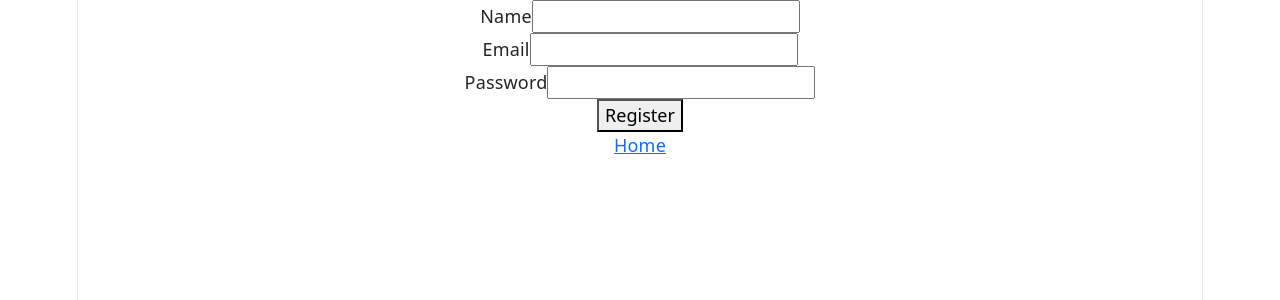
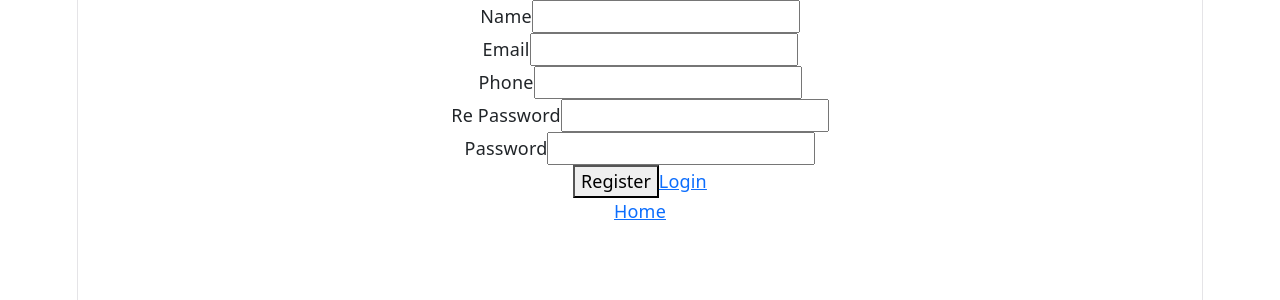
Before and after one commit to NourhanAdel123/e-commerce, a React (Vite) app: page /register in a window 1280 px wide. Shown: the top 300 px of the page. Built offline with nearby package versions, Linux system fonts and the light colour scheme.

Commit message:
handle register & login

```diff
--- a/package.json
+++ b/package.json
@@ -10,9 +10,11 @@
     "preview": "vite preview"
   },
   "dependencies": {
+    "axios": "^1.16.1",
     "bootstrap": "^5.3.8",
     "formik": "^2.4.9",
     "generate-react-cli": "^11.0.4",
+    "lucide-react": "^1.16.0",
     "react": "^19.2.6",
     "react-dom": "^19.2.6",
     "react-router-dom": "^7.15.1",
--- a/src/pages/Login.jsx
+++ b/src/pages/Login.jsx
@@ -1,5 +1,83 @@
+import { useFormik } from "formik";
+import * as Yup from "yup";
+import axios from "axios";
+import { useNavigate } from "react-router-dom";
+
 function Login() {
-  return <div>loooginnnnn</div>;
+  const navigate = useNavigate();
+
+  const formik = useFormik({
+    initialValues: {
+      email: "",
+      password: "",
+    },
+
+    validationSchema: Yup.object({
+      email: Yup.string()
+        .required("Email is required")
+        .email("Invalid email format"),
+      password: Yup.string().required("Password is required"),
+    }),
+
+    onSubmit: async (values) => {
+      try {
+        const { data } = await axios.post(
+          "https://ecommerce.routemisr.com/api/v1/auth/signin",
+          values,
+        );
+
+        console.log("Login success:", data);
+
+        // save token
+        localStorage.setItem("token", data.token);
+
+        // go to home
+        navigate("/");
+      } catch (error) {
+        console.error("Login error:", error);
+
+        const msg = error.response?.data?.message || "Login failed";
+        alert(msg);
+      }
+    },
+  });
+
+  return (
+    <div>
+      <h2>Login</h2>
+      <form onSubmit={formik.handleSubmit}>
+        <label>Email:</label>
+        <input
+          type="email"
+          name="email"
+          value={formik.values.email}
+          onChange={formik.handleChange}
+          onBlur={formik.handleBlur}
+        />
+        {formik.touched.email && formik.errors.email && (
+          <p style={{ color: "red" }}>{formik.errors.email}</p>
+        )}
+
+        <br />
+
+        <label>Password:</label>
+        <input
+          type="password"
+          name="password"
+          value={formik.values.password}
+          onChange={formik.handleChange}
+          onBlur={formik.handleBlur}
+        />
+        {formik.touched.password && formik.errors.password && (
+          <p style={{ color: "red" }}>{formik.errors.password}</p>
+        )}
+
+        <br />
+
+        <button type="submit">Login</button>
+      </form>
+    </div>
+  );
 }
 
 export default Login;
--- a/src/pages/Register.jsx
+++ b/src/pages/Register.jsx
@@ -1,40 +1,65 @@
 import { useFormik } from "formik";
 import { Link, useNavigate } from "react-router-dom";
 import * as Yup from "yup";
-
+import axios from "axios";
+import { useState } from "react";
+import { Loader2 } from "lucide-react";
 function Register() {
   let navigate = useNavigate();
+  let [error, setError] = useState("");
+  let [loading, setLoading] = useState(false);
   let formik = useFormik({
     initialValues: {
-      username: "",
+      name: "",
       email: "",
       password: "",
+      rePassword: "",
+      phone: "",
     },
     onSubmit: handlesubmit,
     validationSchema: Yup.object({
-      username: Yup.string().required("Name is required"),
+      name: Yup.string().required("Name is required"),
       email: Yup.string().required("Email is required"),
       password: Yup.string().required("Password is required"),
+      rePassword: Yup.string()
+        .required("Re Password is required")
+        .oneOf([Yup.ref("password")], "Passwords do not match"),
+      phone: Yup.string()
+        .required("Phone is required")
+        .matches(/^01[0-2]{1}[0-9]{8}$/, "Invalid phone number"),
     }),
   });
 
-  function handlesubmit(values) {
-    console.log(values);
-    navigate("/Login");
+  async function handlesubmit(values) {
+    try {
+      setLoading(true);
+      let { data } = await axios.post(
+        "https://ecommerce.routemisr.com/api/v1/auth/signup",
+        values,
+      );
+      console.log(data);
+      navigate("/login");
+      setLoading(false);
+    } catch (error) {
+      setError(error.response.data.message);
+      console.log(error.response.data.message);
+      setLoading(false);
+    }
   }
   return (
     <div>
       <form onSubmit={formik.handleSubmit}>
+        {error && <p className="text-danger">{error}</p>}
         <label>Name</label>
         <input
           type="text"
-          name="username"
-          value={formik.values.username}
+          name="name"
+          value={formik.values.name}
           onChange={formik.handleChange}
           onBlur={formik.handleBlur}
         />
-        {formik.errors.username && formik.touched.username && (
-          <p>{formik.errors.username}</p>
+        {formik.errors.name && formik.touched.name && (
+          <p>{formik.errors.name}</p>
         )}
         <br />
         <label>Email</label>
@@ -48,6 +73,29 @@ function Register() {
           <p>{formik.errors.email}</p>
         )}
         <br />
+        <label>Phone</label>
+        <input
+          type="text"
+          name="phone"
+          value={formik.values.phone}
+          onChange={formik.handleChange}
+          onBlur={formik.handleBlur}
+        />
+        {formik.errors.phone && formik.touched.phone && (
+          <p>{formik.errors.phone}</p>
+        )}
+        <br />
+        <label>Re Password</label>
+        <input
+          type="password"
+          name="rePassword"
+          value={formik.values.rePassword}
+          onChange={formik.handleChange}
+        />
+        {formik.errors.rePassword && formik.touched.rePassword && (
+          <p>{formik.errors.rePassword}</p>
+        )}
+        <br />
         <label>Password</label>
         <input
           type="password"
@@ -59,7 +107,14 @@ function Register() {
           <p>{formik.errors.password}</p>
         )}
         <br />
-        <button type="submit">Register</button>
+        <button type="submit">
+          {loading ? (
+            <Loader2 className="animate-spin" size={20} />
+          ) : (
+            "Register"
+          )}
+        </button>
+        <Link to="/login">Login</Link>
       </form>
       <Link to="/">Home</Link>
     </div>
```
Also changed, not shown: 1 other file (tests, documents, lock files or other folders).
